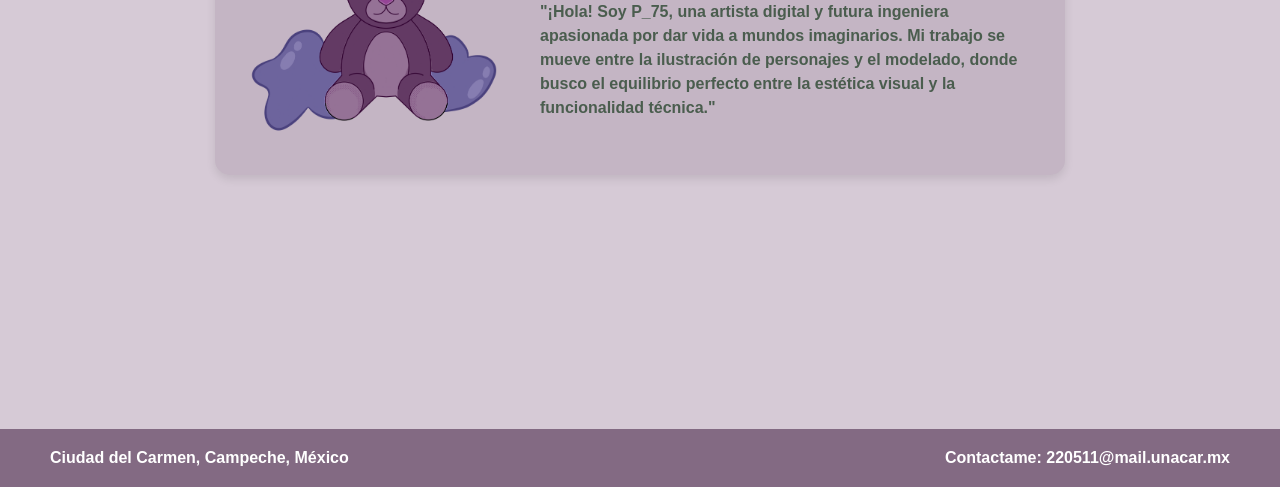
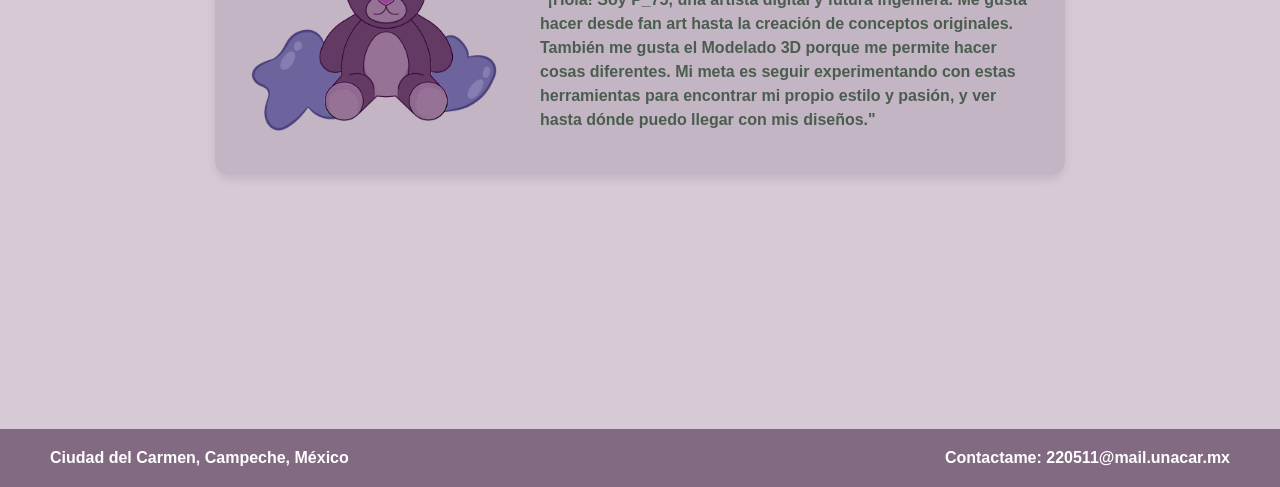
Before and after one commit to AtzhirySujey/mi-portafolio, a plain HTML site: page index.html in a window 1280 px wide. Shown: the part 313-800 px from the top of the page. Drawn offline with Linux system fonts and the light colour scheme.

Commit message:
se cambio le contenido del encabezado

```diff
--- a/index.html
+++ b/index.html
@@ -36,7 +36,7 @@
                 <div class="contenedor-texto-sobre-mi">
                     <h2 class="titulo-sobre-mi">SOBRE MI</h2>
                     <p class="parrafo-sobre-mi">
-                        "¡Hola! Soy P_75, una artista digital y futura ingeniera apasionada por dar vida a mundos imaginarios. Mi trabajo se mueve entre la ilustración de personajes y el modelado, donde busco el equilibrio perfecto entre la estética visual y la funcionalidad técnica."
+                        "¡Hola! Soy P_75, una artista digital y futura ingeniera. Me gusta hacer desde fan art hasta la creación de conceptos originales. También me gusta el Modelado 3D porque me permite hacer cosas diferentes. Mi meta es seguir experimentando con estas herramientas para encontrar mi propio estilo y pasión, y ver hasta dónde puedo llegar con mis diseños."
                     </p>
                 </div>
             </div>
```
